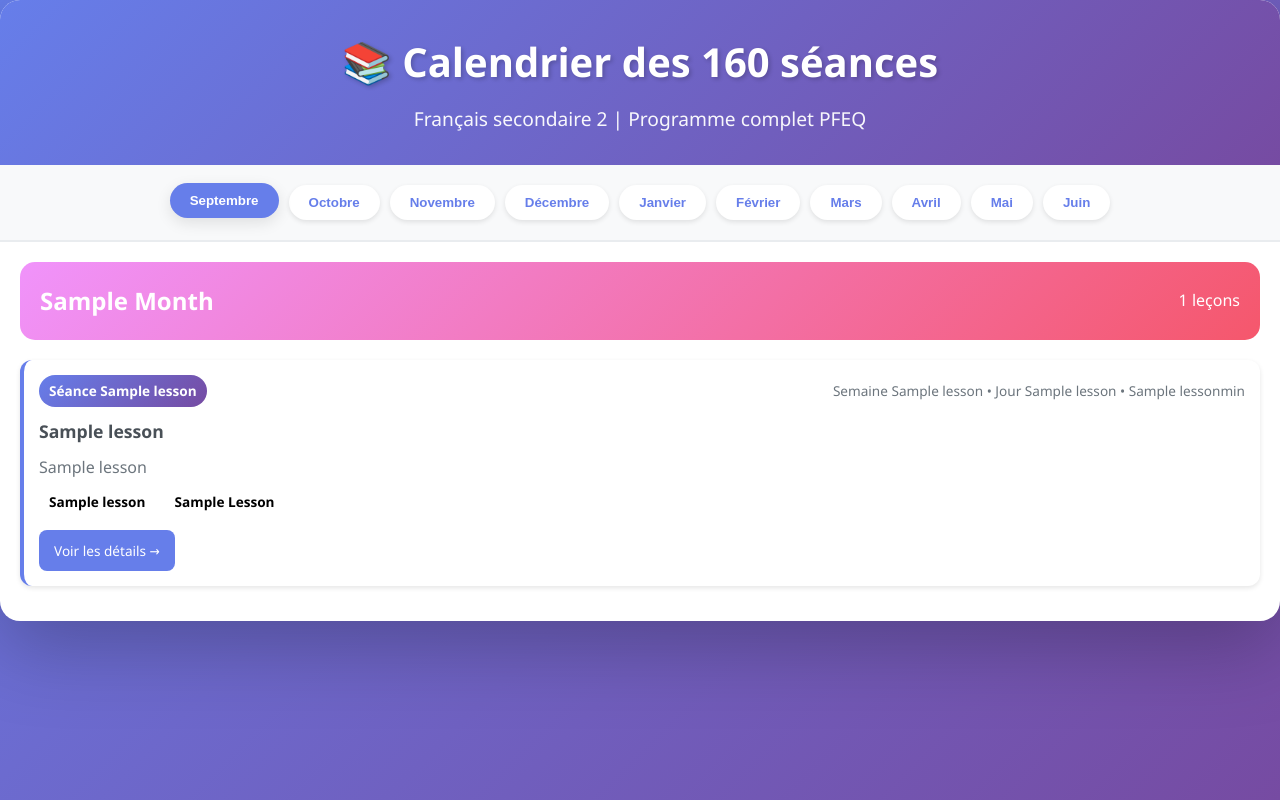
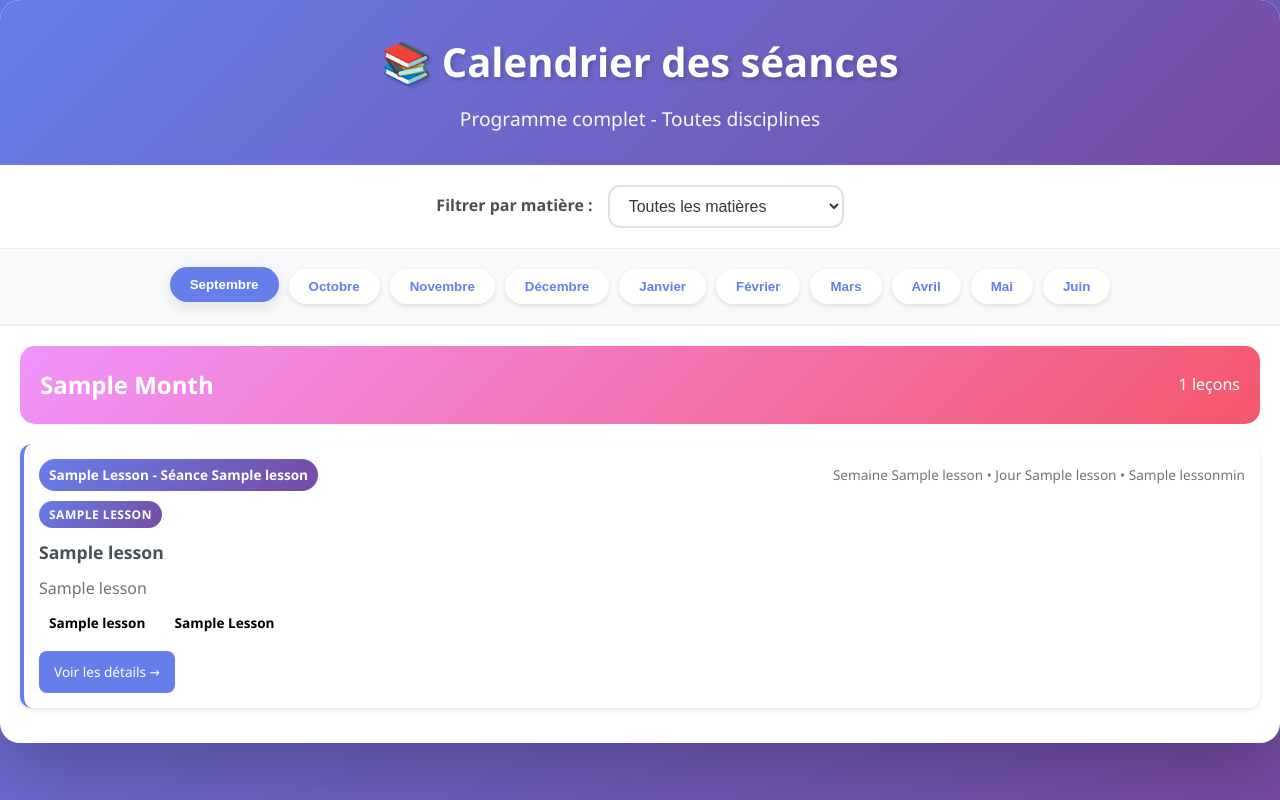
Before and after one commit to djepar/SharedKnowledge, a Flask app: template templates/calendar.html in a window 1280 px wide. Run offline with Flask 3, Linux system fonts and the light colour scheme; the template is opened without the code that fills it: most values are stand-ins (such as "Sample title", 1, 10 or a date in 2020).

Commit message:
✨ Implement multi-discipline calendar with thematic colors
• Transform calendar to show all disciplines with filtering system
• Add discipline-specific lesson numbering (each subject starts at 1)
• Implement component-based color theming using global CSS variables
• Add discipline filter dropdown with real-time filtering
• Update lesson creation form to auto-assign lesson numbers per discipline
• Apply thematic colors: Math (blue), French (green), History (orange), Culture (red), Geography (purple)

Architecture improvements:
- Move discipline colors to variables.css for reusability
- Update discipline-dashboard.css to use global variables
- Add calendar-specific styling with discipline color support
- Maintain clean component-based CSS architecture

🤖 Generated with [Claude Code](https://claude.ai/code)

Co-Authored-By: Claude <noreply@anthropic.com>

```diff
--- a/app.py
+++ b/app.py
@@ -254,9 +254,22 @@ def calendar():
     if 'user' not in session:
         return redirect(url_for('login'))
 
+    # Get filter parameter
+    filter_subject = request.args.get('subject', '')
+
     conn = sqlite3.connect(DB_FILE)
     c = conn.cursor()
-    c.execute("SELECT * FROM lessons ORDER BY lesson_number")
+
+    # Get all available subjects for the filter dropdown
+    c.execute("SELECT DISTINCT subject FROM lessons WHERE subject IS NOT NULL ORDER BY subject")
+    available_subjects = [row[0] for row in c.fetchall()]
+
+    # Build query based on filter
+    if filter_subject and filter_subject != 'all':
+        c.execute("SELECT * FROM lessons WHERE subject=? ORDER BY lesson_number", (filter_subject,))
+    else:
+        c.execute("SELECT * FROM lessons ORDER BY subject, lesson_number")
+
     lessons = c.fetchall()
     conn.close()
 
@@ -268,7 +281,10 @@ def calendar():
             lessons_by_month[month] = []
         lessons_by_month[month].append(lesson)
 
-    return render_template('calendar.html', lessons_by_month=lessons_by_month)
+    return render_template('calendar.html',
+                         lessons_by_month=lessons_by_month,
+                         available_subjects=available_subjects,
+                         current_filter=filter_subject)
 
 @app.route('/lesson/<int:lesson_id>')
 def lesson_detail(lesson_id):
@@ -584,8 +600,17 @@ def create_lesson():
         return redirect(url_for('login'))
 
     if request.method == 'POST':
+        subject = request.form.get('subject', 'français')
+
+        # Get next lesson number for this specific subject
+        conn = sqlite3.connect(DB_FILE)
+        c = conn.cursor()
+        c.execute("SELECT MAX(lesson_number) FROM lessons WHERE subject=?", (subject,))
+        result = c.fetchone()
+        next_lesson_number = (result[0] or 0) + 1
+
         lesson_data = {
-            'lesson_number': request.form.get('lesson_number', type=int),
+            'lesson_number': next_lesson_number,
             'month': request.form['month'],
             'week_number': request.form.get('week_number', type=int),
             'day_number': request.form.get('day_number', type=int),
@@ -595,18 +620,16 @@ def create_lesson():
             'competences': request.form.get('competences', ''),
             'materials': request.form.get('materials', ''),
             'objectives': request.form.get('objectives', ''),
-            'tags': request.form.get('tags', '')
+            'tags': request.form.get('tags', ''),
+            'subject': subject
         }
-
-        conn = sqlite3.connect(DB_FILE)
-        c = conn.cursor()
 
         try:
             c.execute('''
                 INSERT INTO lessons
                 (lesson_number, month, week_number, day_number, title, content,
-                 duration, competences, materials, objectives, tags)
-                VALUES (?, ?, ?, ?, ?, ?, ?, ?, ?, ?, ?)
+                 duration, competences, materials, objectives, tags, subject)
+                VALUES (?, ?, ?, ?, ?, ?, ?, ?, ?, ?, ?, ?)
             ''', tuple(lesson_data.values()))
 
             conn.commit()
@@ -620,15 +643,21 @@ def create_lesson():
         finally:
             conn.close()
 
-    # Get next lesson number
+    # Get available subjects for the dropdown
     conn = sqlite3.connect(DB_FILE)
     c = conn.cursor()
-    c.execute("SELECT MAX(lesson_number) FROM lessons")
-    result = c.fetchone()
-    next_lesson_number = (result[0] or 0) + 1
+    c.execute("SELECT DISTINCT subject FROM lessons WHERE subject IS NOT NULL ORDER BY subject")
+    available_subjects = [row[0] for row in c.fetchall()]
+
+    # Add the 5 main subjects if they don't exist yet
+    all_subjects = ['français', 'mathématiques', 'histoire', 'geographie', 'culture_citoyennete']
+    for subject in all_subjects:
+        if subject not in available_subjects:
+            available_subjects.append(subject)
+
     conn.close()
 
-    return render_template('create_lesson.html', next_lesson_number=next_lesson_number)
+    return render_template('create_lesson.html', available_subjects=sorted(available_subjects))
 
 @app.route('/lesson/<int:lesson_id>/edit', methods=['GET', 'POST'])
 def edit_lesson(lesson_id):
--- a/static/css/dist/main.css
+++ b/static/css/dist/main.css
@@ -93,6 +93,42 @@
   --z-index-dropdown: 50;
   --z-index-overlay: 100;
   --z-index-modal: 1000;
+
+  /* Discipline theme colors */
+  /* Math - Blue tones */
+  --math-primary: #3B82F6;
+  --math-secondary: #1E40AF;
+  --math-gradient: linear-gradient(135deg, #3B82F6 0%, #1E40AF 100%);
+  --math-light: #EBF4FF;
+  --math-accent: #60A5FA;
+
+  /* Français - Green tones */
+  --francais-primary: #10B981;
+  --francais-secondary: #047857;
+  --francais-gradient: linear-gradient(135deg, #10B981 0%, #047857 100%);
+  --francais-light: #ECFDF5;
+  --francais-accent: #34D399;
+
+  /* Histoire - Orange/Amber tones */
+  --histoire-primary: #F59E0B;
+  --histoire-secondary: #D97706;
+  --histoire-gradient: linear-gradient(135deg, #F59E0B 0%, #D97706 100%);
+  --histoire-light: #FFFBEB;
+  --histoire-accent: #FBBF24;
+
+  /* Culture et citoyenneté - Red tones */
+  --culture-primary: #EF4444;
+  --culture-secondary: #DC2626;
+  --culture-gradient: linear-gradient(135deg, #EF4444 0%, #DC2626 100%);
+  --culture-light: #FEF2F2;
+  --culture-accent: #F87171;
+
+  /* Géographie - Purple tones */
+  --geographie-primary: #8B5CF6;
+  --geographie-secondary: #7C3AED;
+  --geographie-gradient: linear-gradient(135deg, #8B5CF6 0%, #7C3AED 100%);
+  --geographie-light: #F5F3FF;
+  --geographie-accent: #A78BFA;
 }
 
 
@@ -2087,6 +2123,109 @@ body {
     font-weight: var(--font-weight-bold);
 }
 
+/* Calendar filters */
+.calendar-filters {
+    background: var(--gray-50);
+    padding: var(--space-lg);
+    border-bottom: 1px solid var(--gray-200);
+}
+
+.filter-section {
+    display: flex;
+    align-items: center;
+    gap: var(--space-md);
+    justify-content: center;
+}
+
+.filter-section label {
+    font-weight: var(--font-weight-semibold);
+    color: var(--gray-600);
+}
+
+.filter-section select {
+    padding: var(--space-sm) var(--space-md);
+    border: 2px solid var(--gray-300);
+    border-radius: var(--radius-md);
+    background: var(--white);
+    color: var(--gray-700);
+    font-size: var(--font-size-base);
+    cursor: pointer;
+    transition: all var(--transition-normal);
+}
+
+.filter-section select:focus {
+    outline: none;
+    border-color: var(--primary-color);
+    box-shadow: 0 0 0 3px rgba(74, 144, 226, 0.1);
+}
+
+.filter-section select:hover {
+    border-color: var(--primary-light);
+}
+
+/* Subject tags */
+.lesson-subject {
+    margin-bottom: var(--space-sm);
+}
+
+.subject-tag {
+    display: inline-block;
+    color: var(--white);
+    padding: 4px var(--space-sm);
+    border-radius: 15px;
+    font-size: var(--font-size-xs);
+    font-weight: var(--font-weight-bold);
+    text-transform: uppercase;
+    letter-spacing: 0.5px;
+    background: var(--gradient-primary); /* Default fallback */
+}
+
+/* Discipline-specific calendar styling using global variables */
+.lesson-card.discipline-mathematiques {
+    border-left-color: var(--math-primary);
+}
+
+.lesson-card.discipline-mathematiques .subject-tag,
+.lesson-card.discipline-mathematiques .lesson-number {
+    background: var(--math-gradient);
+}
+
+.lesson-card.discipline-francais {
+    border-left-color: var(--francais-primary);
+}
+
+.lesson-card.discipline-francais .subject-tag,
+.lesson-card.discipline-francais .lesson-number {
+    background: var(--francais-gradient);
+}
+
+.lesson-card.discipline-histoire {
+    border-left-color: var(--histoire-primary);
+}
+
+.lesson-card.discipline-histoire .subject-tag,
+.lesson-card.discipline-histoire .lesson-number {
+    background: var(--histoire-gradient);
+}
+
+.lesson-card.discipline-culture_citoyennete {
+    border-left-color: var(--culture-primary);
+}
+
+.lesson-card.discipline-culture_citoyennete .subject-tag,
+.lesson-card.discipline-culture_citoyennete .lesson-number {
+    background: var(--culture-gradient);
+}
+
+.lesson-card.discipline-geographie {
+    border-left-color: var(--geographie-primary);
+}
+
+.lesson-card.discipline-geographie .subject-tag,
+.lesson-card.discipline-geographie .lesson-number {
+    background: var(--geographie-gradient);
+}
+
 
 /* === static/css/components/reading-log.css === */
 /* static/css/components/reading-log.css - Reading Log Styles */
--- a/templates/calendar.html
+++ b/templates/calendar.html
@@ -14,8 +14,25 @@
     <div class="calendar-container">
         <!-- En-tête du calendrier -->
         <div class="calendar-header">
-            <h1>📚 Calendrier des 160 séances</h1>
-            <p>Français secondaire 2 | Programme complet PFEQ</p>
+            <h1>📚 Calendrier des séances</h1>
+            <p>Programme complet - Toutes disciplines</p>
+        </div>
+
+        <!-- Filtrage par discipline -->
+        <div class="calendar-filters">
+            <div class="filter-section">
+                <label for="subject-filter">Filtrer par matière :</label>
+                <select id="subject-filter" onchange="filterBySubject()">
+                    <option value="all" {% if not current_filter or current_filter == 'all' %}selected{% endif %}>
+                        Toutes les matières
+                    </option>
+                    {% for subject in available_subjects %}
+                    <option value="{{ subject }}" {% if current_filter == subject %}selected{% endif %}>
+                        {{ subject.title() }}
+                    </option>
+                    {% endfor %}
+                </select>
+            </div>
         </div>
 
         <!-- Navigation par mois -->
@@ -42,12 +59,16 @@
                 </div>
 
                 {% for lesson in lessons %}
-                <div class="lesson-card">
+                <div class="lesson-card discipline-{{ lesson[14] if lesson[14] else 'default' }}">
                     <div class="lesson-header">
-                        <span class="lesson-number">Séance {{ lesson[1] }}</span>
+                        <span class="lesson-number">{{ lesson[14]|title if lesson[14] else 'Général' }} - Séance {{ lesson[1] }}</span>
                         <span style="color: var(--gray-500); font-size: var(--font-size-sm);">
                             Semaine {{ lesson[3] }} • Jour {{ lesson[4] }} • {{ lesson[7] }}min
                         </span>
+                    </div>
+
+                    <div class="lesson-subject">
+                        <span class="subject-tag">{{ lesson[14] if lesson[14] else 'Sans discipline' }}</span>
                     </div>
 
                     <div class="lesson-title">{{ lesson[5] }}</div>
@@ -100,6 +121,22 @@
             event.target.classList.add('active');
         }
 
+        function filterBySubject() {
+            const select = document.getElementById('subject-filter');
+            const selectedSubject = select.value;
+
+            // Construire l'URL avec le paramètre de filtre
+            const currentUrl = new URL(window.location);
+            if (selectedSubject === 'all') {
+                currentUrl.searchParams.delete('subject');
+            } else {
+                currentUrl.searchParams.set('subject', selectedSubject);
+            }
+
+            // Recharger la page avec le nouveau filtre
+            window.location.href = currentUrl.toString();
+        }
+
         // Animation d'entrée
         document.addEventListener('DOMContentLoaded', function() {
             const lessonCards = document.querySelectorAll('.lesson-card');
```
Also changed, not shown: other parts of static/css/dist/main.css (+27 -27 lines), static/css/base/variables.css (+36 -0 lines), static/css/components/calendar.css (+103 -0 lines), static/css/components/discipline-dashboard.css (+26 -26 lines), templates/create_lesson.html (+8 -4 lines), database.db.
